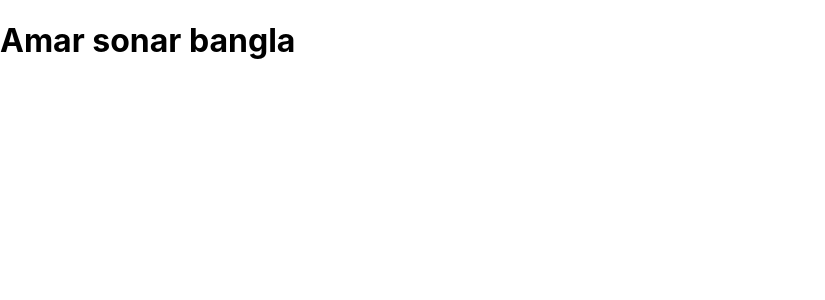
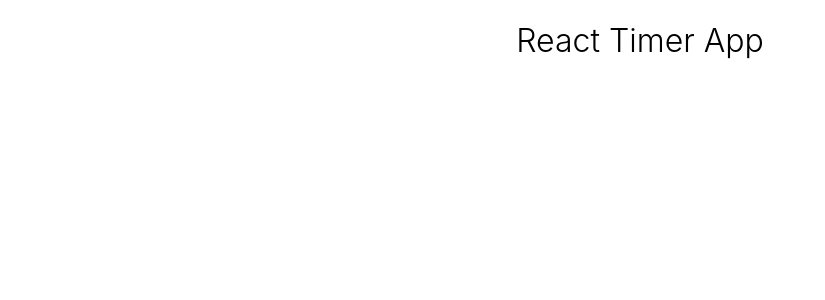
Before and after one commit to jabed3700/React-Timer-App, a React (Create React App) app: page / in a window 1280 px wide. Shown: the top 300 px of the page, without its empty margins (0-825 px from the left). Built offline with nearby package versions, Linux system fonts and the light colour scheme.

Commit message:
add app style

```diff
--- a/src/component/app.jsx
+++ b/src/component/app.jsx
@@ -15,7 +15,7 @@ class App extends React.Component{
 
         return (
              <div className="App">
-                 <h1 className="heading">Amar sonar bangla</h1>
+                 <h1 className="Heading">React Timer App</h1>
              </div>
         )
     }
--- a/src/component/app.style.css
+++ b/src/component/app.style.css
@@ -0,0 +1,23 @@
+.Heading{
+    text-align: center;
+    font-weight: 300;
+    margin-bottom: 50px;
+}
+.Container{
+    width: 100%;
+    text-align: center;
+}
+
+.Btn{
+    width: 100px;
+    margin: 10px 20px;
+    padding: 10px 20px;
+    color: #efefef;
+    border: 1px solid grey;
+    color: #222;
+}
+
+.Text{
+    font-size: 40px;
+    margin:0 20px;
+}
```
